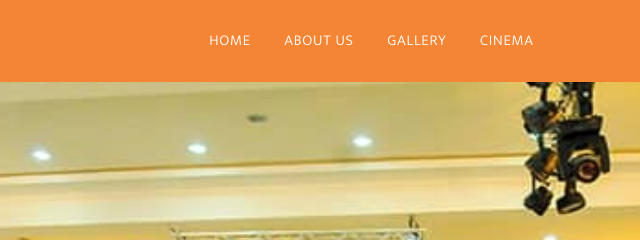
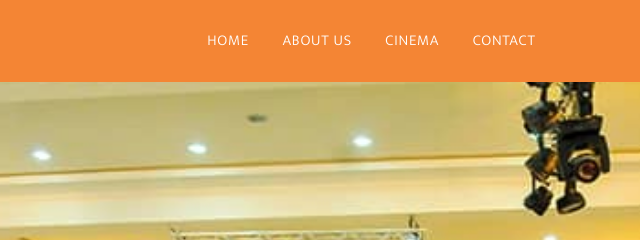
Before and after one commit to nnonaf/storefron.github.io, a plain HTML site: page index.html in a window 1280 px wide. Shown: the top 240 px of the page, 312-952 px from the left. Drawn offline with Linux system fonts and the light colour scheme; files whose address does not match are found by name.

Commit message:
Update index.html

```diff
--- a/index.html
+++ b/index.html
@@ -47,8 +47,8 @@
 
                 <li><a href="index.html">Home</a></li>
                 <li><a href="#">About us</a></li>
-                <li><a href="#">Gallery</a></li>
-                <li><a href="https://megaonecinema.com">Cinema</a></li>
+                  <li><a href="https://megaonecinema.com">Cinema</a></li>
+                  <li><a href="contact.html">Contact</a></li>
               </ul>
             </nav>
           </div>
```
